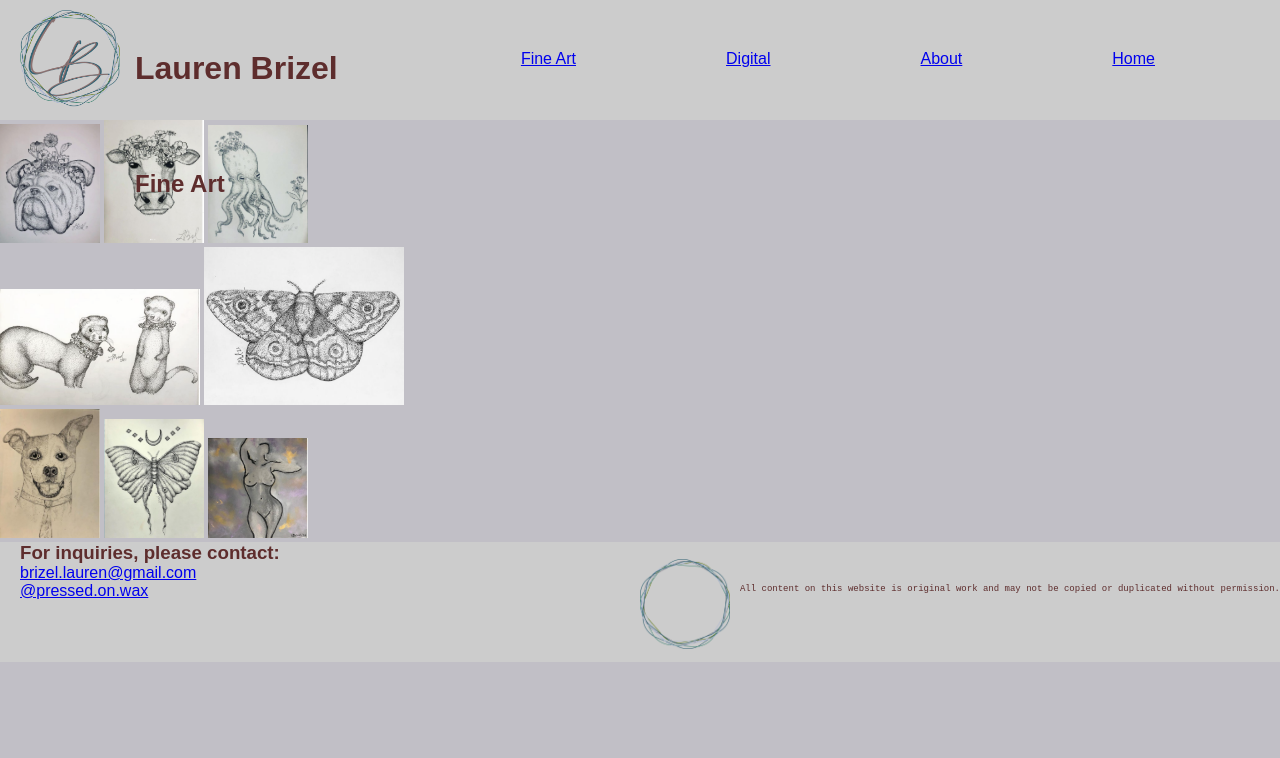
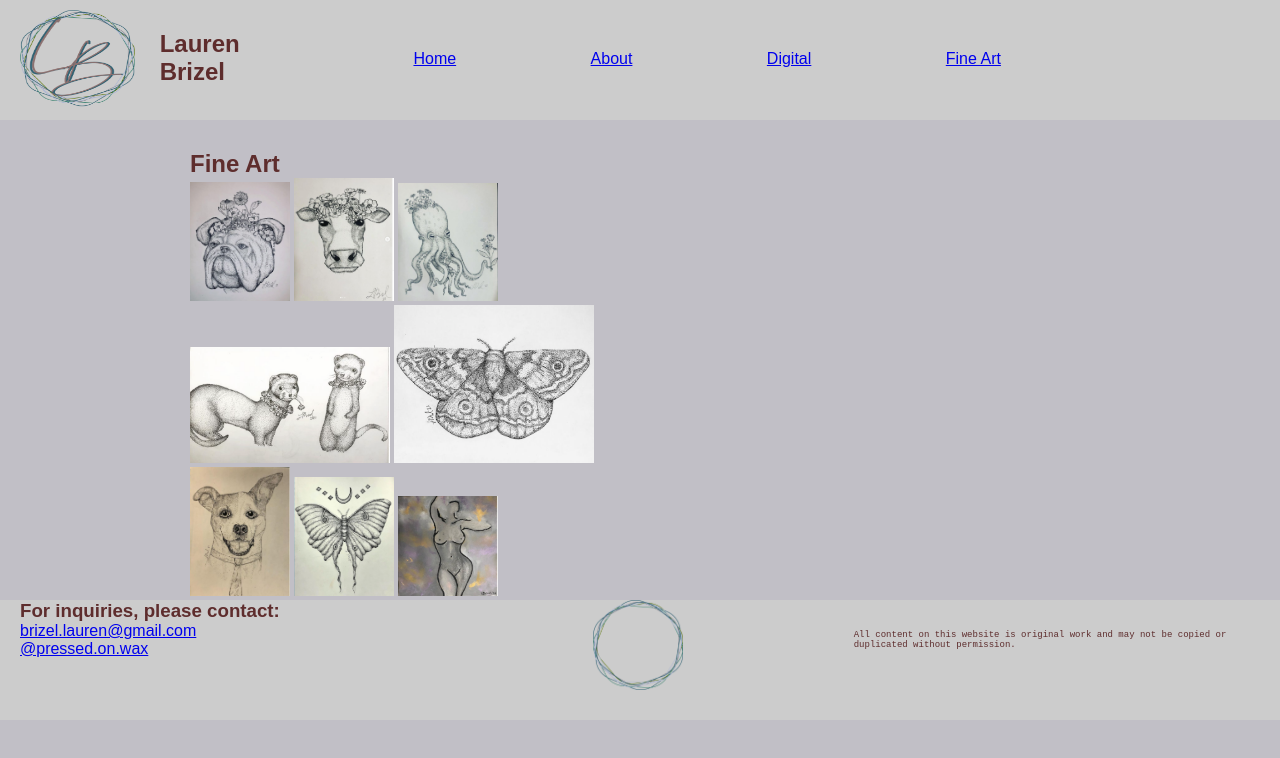
Before and after one commit to lbrizel/portfolio-website, a plain HTML site: page fine-art.html in a window 1280 px wide. Drawn offline with nearby package versions, Linux system fonts and the light colour scheme; a web font is replaced by a local one.

Commit message:
modified styling and placement to header and footer on all html pages

```diff
--- a/fine-art.html
+++ b/fine-art.html
@@ -18,11 +18,12 @@
   </head>
   <body>
     <header>
+      <section class= "section1">
         <div class="header-logo-name">
           <img src="images/brizel-logo.png" width="100" height="100" alt="brizel-logo" title="Brizel Logo"/>
           <h1>Lauren Brizel</h1>
         </div>
-        <div>
+
             <nav>
               <ul>
                 <li><a href="index.html">Home</a></li>
@@ -32,7 +33,9 @@
               </ul>
 
             </nav>
-        </div>
+
+        </section>
+
     </header>
 
       <section class="gallery">
--- a/style/styles.css
+++ b/style/styles.css
@@ -37,8 +37,7 @@ p {
 
 nav ul li {
   display: inline-block;
-  float: right;
-  margin-right: 100px;
+  margin-right: 80px;
   margin-top: 50px;
   padding: 0px 25px;
 
@@ -47,24 +46,40 @@ nav ul li {
 
 
 .header-logo-name img{
-  float: left;
   margin: 10px;
   padding: 0 10px;
 }
 
-h1 {
-  position: absolute;
-  margin-left: 100px;
-  margin-top: 50px;
-  padding-left: 35px;
+  .header-logo-name {
+  width: 30%;
+  display: inline-block;
 }
 
+h1,
+.header-logo-name img {
+    width: 30%;
+    display: inline-block;
+
+}
+
+nav {
+    width: 65%;
+    display: inline-block;
+    vertical-align: top;
+}
 
 
 
 
 .footer-section {
   position: relative;
+}
+
+.footer-section > div {
+    width: 30%;
+    display: inline-block;
+    vertical-align: top;
+    width: 33%
 }
 
 .contact ul li,
@@ -77,18 +92,18 @@ h3 {
 }
 
 .disclaimer {
-    position: absolute;
     font-size: 9px;
-    right: 0px;
-    bottom: 10%;
+    margin-top: 30px;
 }
 
-.footer-logo img {
-  position: absolute;
-  left: 50%;
-  top: 30%;
+.footer-logo  {
+  text-align: center;
 }
 
+h1 {
+    vertical-align: top;
+    margin-top: 30px;
+}
 
 /*----Home Page Styling----*/
 .title {
@@ -125,6 +140,11 @@ h3 {
 
 /*----Fine-Art Page Styling----*/
 
+.gallery {
+  max-width: 900px;
+  margin: 0 auto;
+}
+
 .gallery-images img {
   max-width: 200px;
   max-height:200px;
```
Also changed, not shown: about.html (+5 -2 lines), index.html (+2 -2 lines). Lines whose indentation alone changed are shown as unchanged.
